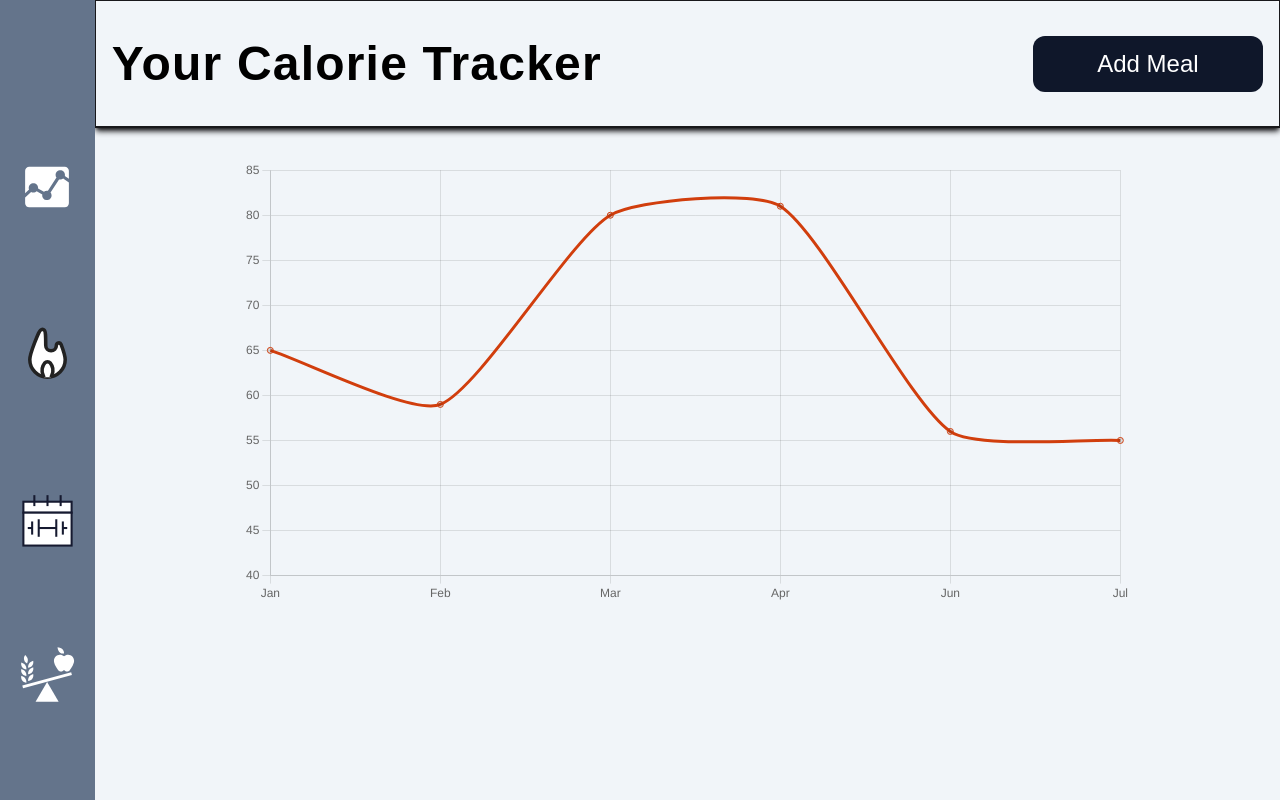
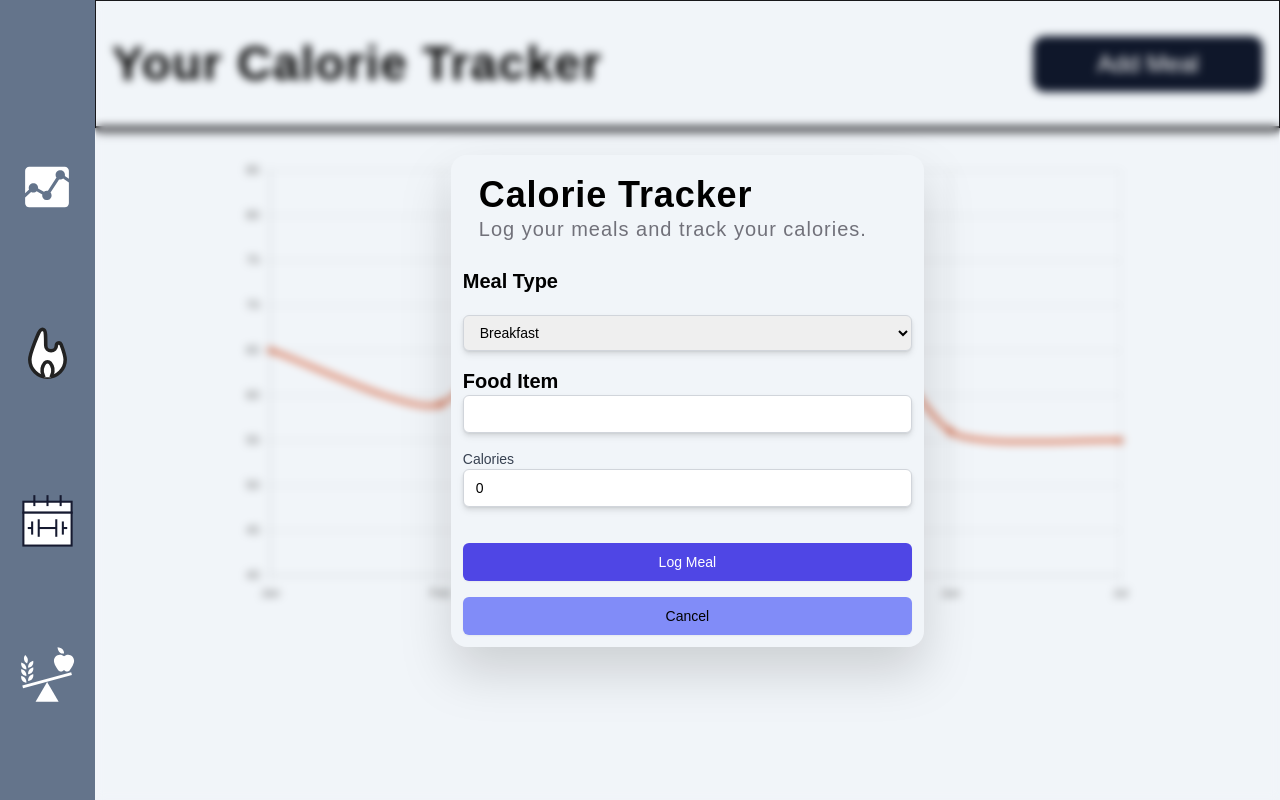
Before and after one commit to ajv55/health, a Next.js app: page /dashboard/calories in a window 1280 px wide. Both pictures are taken after a click on the button "Add Meal". Built offline with nearby package versions, Linux system fonts and the light colour scheme; a web font is replaced by a local one.

Commit message:
created the add meal component along with the functionally for the user to save calories along with meal type

```diff
--- /dev/null
+++ b/app/api/postCalories/route.ts
@@ -0,0 +1,10 @@
+import prisma from "@/app/libs/prismadb";
+import { NextRequest, NextResponse } from "next/server";
+
+export async function POST(req: NextRequest) {
+
+    const body = req.json();
+    console.log(body);
+
+    return NextResponse.json({hello: "hellow"})
+}
--- /dev/null
+++ b/app/components/caloriesComponent/calForm.tsx
@@ -0,0 +1,53 @@
+import { ChangeEvent, FormEvent } from "react"
+
+type CalFormProps = {
+    CancelBtnOnClick?: () => void,
+    onSubmit: (event: FormEvent<HTMLFormElement>) => void;
+    selectValue?: string,
+    selectOnChange?: (event: React.ChangeEvent<HTMLSelectElement>) => void,
+    foodValue?: string,
+    foodOnChange?: (event: React.ChangeEvent<HTMLInputElement>) => void ,
+    caloriesValue?: number,
+    caloriesOnChange?: (event: React.ChangeEvent<HTMLInputElement>) => void
+
+}
+
+export default function CalForm({CancelBtnOnClick, selectValue, selectOnChange, foodValue, foodOnChange, caloriesValue, caloriesOnChange, onSubmit}: CalFormProps) {
+  return (
+    <div className='w-full absolute bg-transparent top-0 left-0 backdrop-blur-sm h-screen flex  justify-center items-center'>
+
+        <form onSubmit={onSubmit} className='w-[40%] h-content bg-slate-100 drop-shadow-2xl rounded-2xl flex flex-col justify-start p-3 gap-4 items-center'>
+        <div className="w-full flex flex-col justify-start items-start px-4 py-2">
+            <h1 className="text-4xl font-bold tracking-wide">Calorie Tracker</h1>
+            <h5 className="text-xl font-light tracking-wider text-zinc-500">Log your meals and track your calories.</h5>
+        </div>
+        <label htmlFor="small" className="block mb-1 w-full text-xl font-bold  dark:text-white">Meal Type</label>
+        <select value={selectValue} onChange={selectOnChange}  id="small"  className="block w-full px-3 py-2 drop-shadow-md border border-gray-300 rounded-md shadow-sm focus:outline-none focus:ring-indigo-500 focus:border-indigo-500 sm:text-sm dark:bg-gray-700 dark:border-gray-600 dark:text-gray-300">
+            <option value="breakfast">Breakfast</option>
+            <option value="lunch">Lunch</option>
+            <option value="dinner">Dinner</option>
+        </select>
+        <div className="w-full">
+           <label className="w-full text-xl font-bold" htmlFor="food">Food Item</label>
+           <input value={foodValue} onChange={foodOnChange} className="block w-full px-3 py-2 border drop-shadow-md border-gray-300 rounded-md shadow-sm focus:outline-none focus:ring-indigo-500 focus:border-indigo-500 sm:text-sm dark:bg-gray-700 dark:border-gray-600 dark:text-gray-300" id="food" type="text"  />
+        </div>
+        <div className="w-full">
+            <label className="block text-sm font-medium text-gray-700 dark:text-gray-300" htmlFor="calories">
+                Calories
+            </label>
+            <input
+            value={caloriesValue}
+            onChange={caloriesOnChange}
+            className="block w-full px-3 py-2 border drop-shadow-md border-gray-300 rounded-md shadow-sm focus:outline-none focus:ring-indigo-500 focus:border-indigo-500 sm:text-sm dark:bg-gray-700 dark:border-gray-600 dark:text-gray-300"
+            id="calories"
+            placeholder="Enter calories"
+            type="number"
+            />
+        </div>
+        <button type='submit' className="w-full inline-flex mt-5 justify-center py-2 px-4 border border-transparent shadow-sm text-sm font-medium rounded-md text-white hover:text-black bg-indigo-600 hover:bg-indigo-400 focus:outline-none focus:ring-2 focus:ring-offset-2 focus:ring-indigo-500 dark:bg-indigo-500 dark:hover:bg-indigo-600">Log Meal</button>
+        <button onClick={CancelBtnOnClick} className="w-full inline-flex justify-center py-2 px-4 border border-transparent shadow-sm text-sm font-medium rounded-md text-black bg-indigo-400 hover:bg-indigo-700 hover:text-white focus:outline-none focus:ring-2 focus:ring-offset-2 focus:ring-indigo-500 dark:bg-indigo-500 dark:hover:bg-indigo-600" type="submit">Cancel</button>
+        </form>
+
+    </div>
+  )
+}
--- a/app/components/caloriesComponent/caloriesHeader.tsx
+++ b/app/components/caloriesComponent/caloriesHeader.tsx
@@ -1,17 +1,38 @@
 'use client';
-import React from 'react'
+import {ChangeEvent, useState} from 'react';
+import CalForm from './calForm';
+
+
 
 export default function CaloriesHeader() {
 
-  const handleMeal = async () => {
+  const [isOpen, setOpen] = useState(false);
+  const [data, setData] = useState({
+    mealType: '',
+    foodItem: '',
+    calories: 0,
+  });
+
+  const handleMeal = async (e: React.FormEvent<HTMLFormElement>) => {
+   e.preventDefault();
     // post the meal with the calories to the database accord to the user logged in
+    console.log(data)
+
+    setData({
+      mealType: '',
+      foodItem: '',
+      calories: 0,
+    })
+    setOpen(false)
   }
 
 
+
   return (
-    <div className='w-full h-32 border p-4 border-b-2 border-zinc-900 shadow-md shadow-zinc-900 flex justify-between items-center'>
+    <div className='w-full h-32 relative border p-4 border-b-2 border-zinc-900 shadow-md shadow-zinc-900 flex justify-between items-center'>
+      {isOpen &&  <CalForm onSubmit={handleMeal} caloriesValue={data.calories} caloriesOnChange={(e: any) => setData({...data, calories: e.target.value})} foodValue={data.foodItem} foodOnChange={(e: any) => setData({...data, foodItem: e.target.value})} selectValue={data.mealType} selectOnChange={(e: any) => setData({...data, mealType: e.target.value})} CancelBtnOnClick={() => setOpen(false)} />}
         <h1 className='text-5xl font-bold tracking-wide'>Your Calorie Tracker</h1>
-        <button onClick={handleMeal} className='px-2.5 text-white py-3 w-[20%] text-2xl font-light text-center rounded-xl bg-slate-900'>Add Meal</button>
+        <button onClick={() => setOpen(true)} className='px-2.5 text-white py-3 w-[20%] text-2xl font-light text-center rounded-xl bg-slate-900'>Add Meal</button>
     </div>
   )
 }
```
Also changed, not shown: 1 other file (tests, documents, lock files or other folders).
